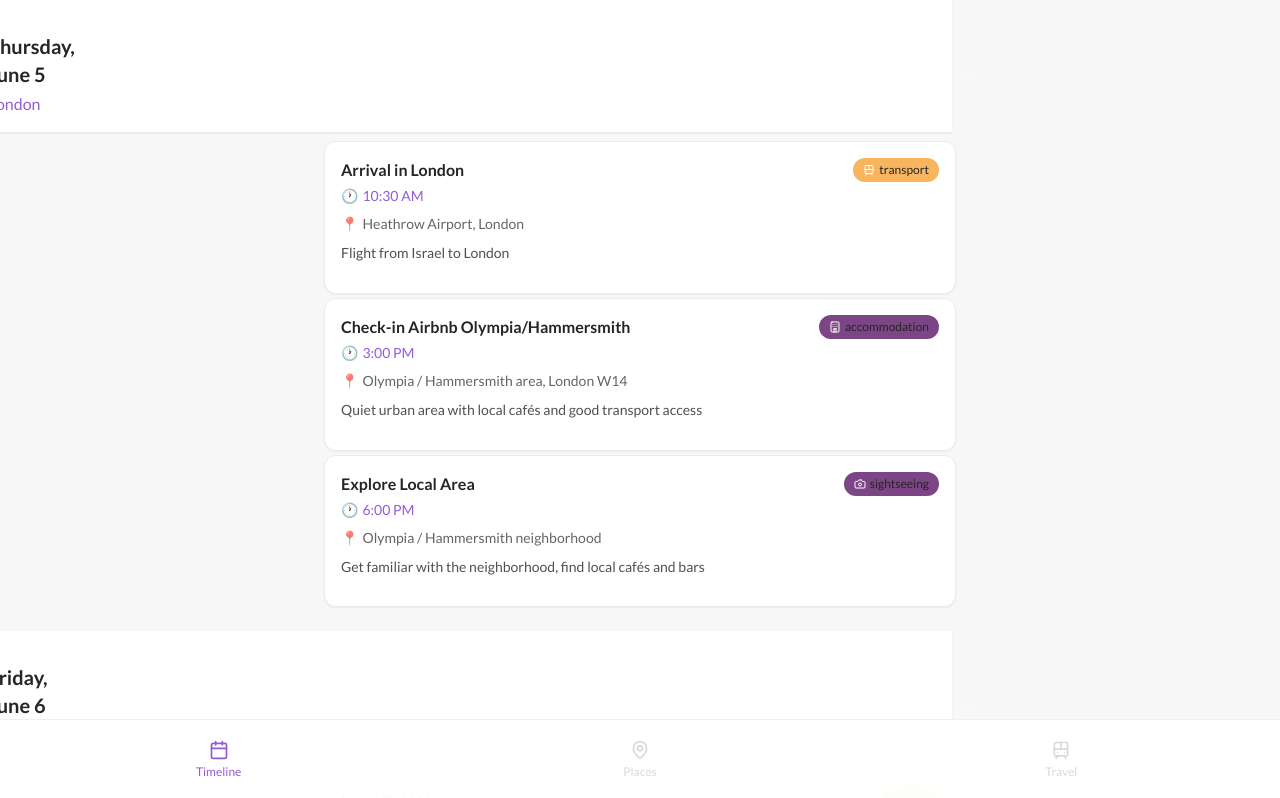
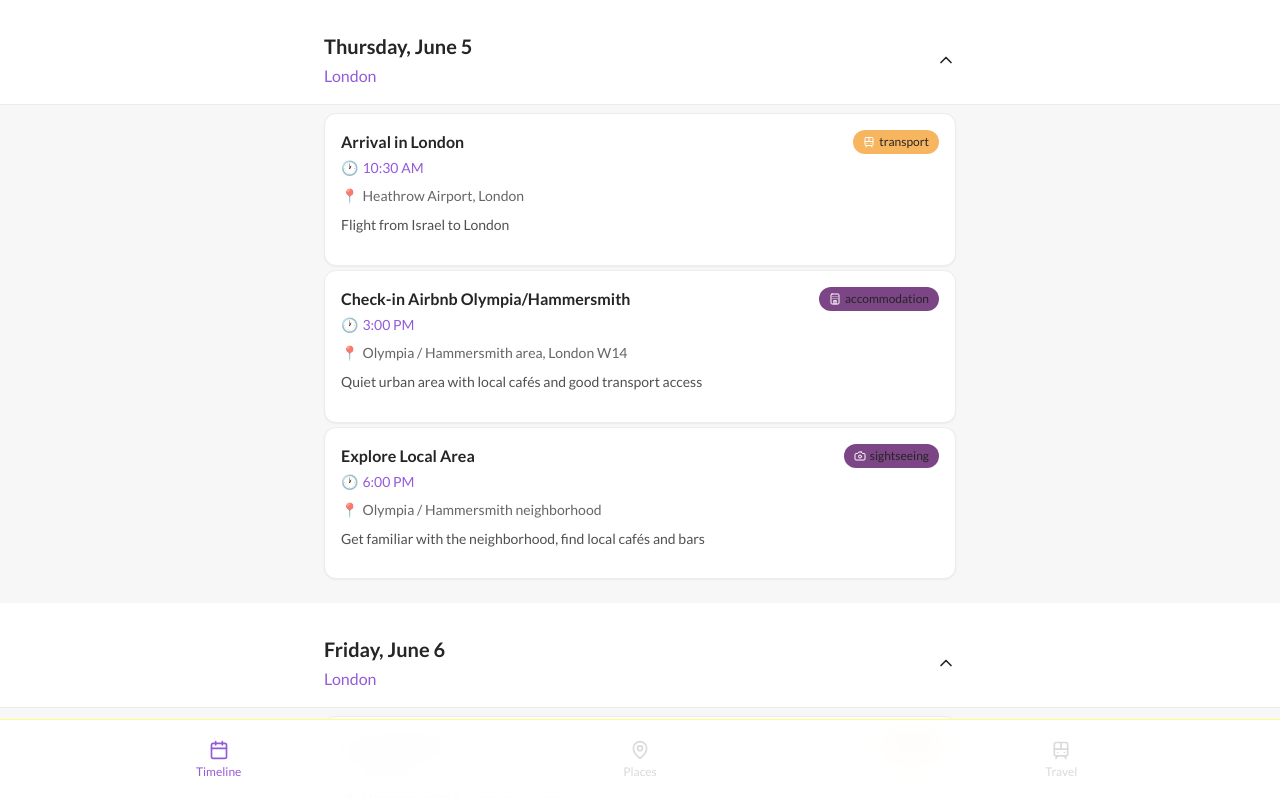
Before and after one commit to OferHauptman/solo-voyage-planner, a React (Vite) app: page / in a window 1280 px wide. Shown: the top 798 px of the page. Built offline with nearby package versions, Linux system fonts and the light colour scheme.

Commit message:
Fix: Timeline header cut-off
Fixes an issue where the sticky timeline headers were being cut off.

```diff
--- a/src/components/Timeline.tsx
+++ b/src/components/Timeline.tsx
@@ -90,12 +90,11 @@ const Timeline: React.FC = () => {
             <div className="sticky top-0 z-30 bg-gradient-to-b from-[#f7f7f7] via-[#f7f7f7] to-transparent">
               <CollapsibleTrigger
                 onClick={() => toggleDay(day.date)}
-                className="w-full bg-white/95 backdrop-blur-sm py-4 px-4 shadow-sm border-b border-[#ececec] flex items-center justify-between hover:bg-white/100 transition-colors"
+                className="w-screen bg-white/95 backdrop-blur-sm flex items-center justify-between hover:bg-white/100 transition-colors border-b border-[#ececec]"
                 style={{
-                  marginLeft: '-100vw',
-                  marginRight: '-100vw',
-                  paddingLeft: 'calc(100vw - 50% + 20px)',
-                  paddingRight: 'calc(100vw - 50% + 20px)',
+                  marginLeft: 'calc(-50vw + 50%)',
+                  paddingLeft: 'calc(50vw - 50% + 20px)',
+                  paddingRight: 'calc(50vw - 50% + 20px)',
                   paddingTop: '32px',
                   paddingBottom: '16px'
                 }}
```
